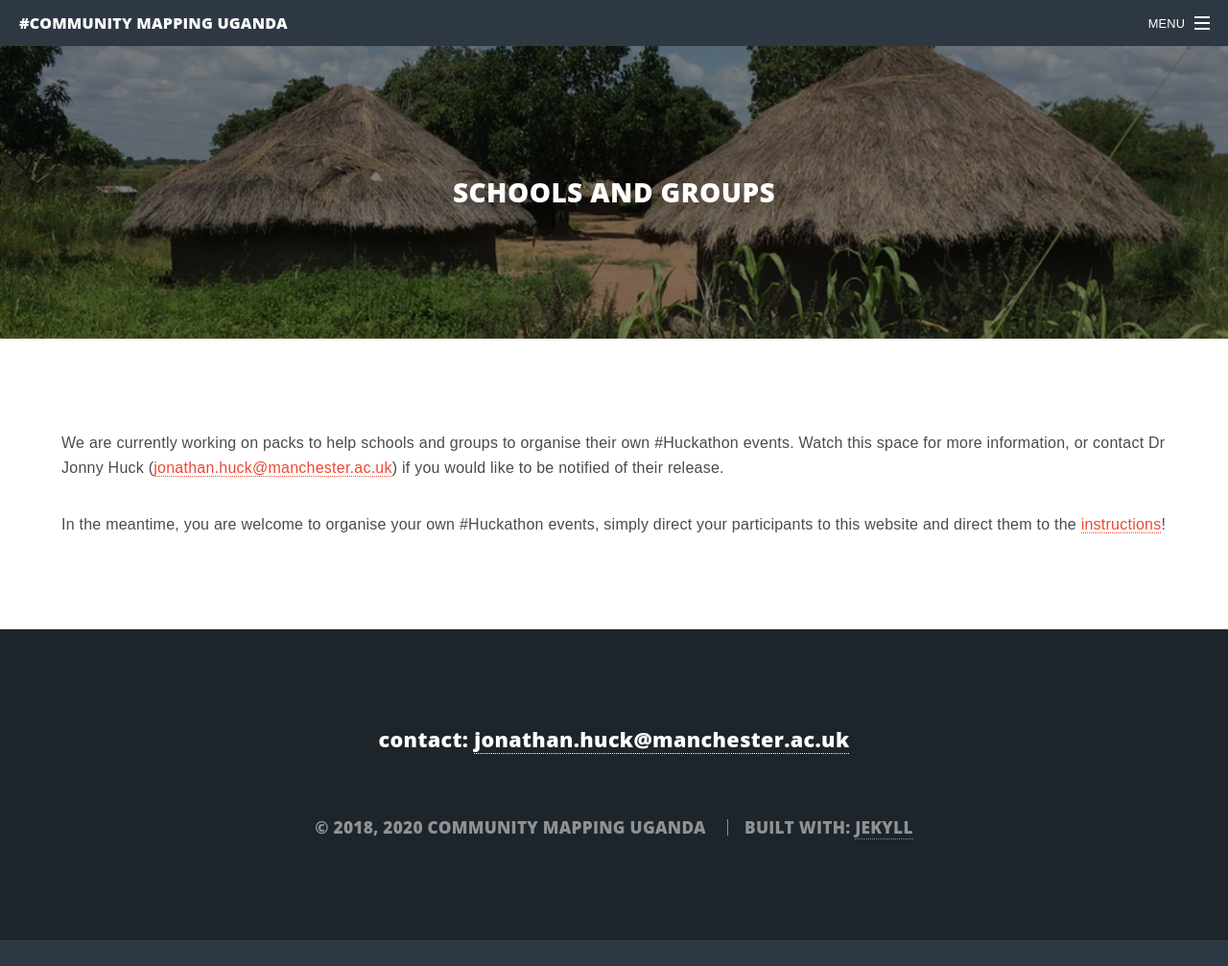
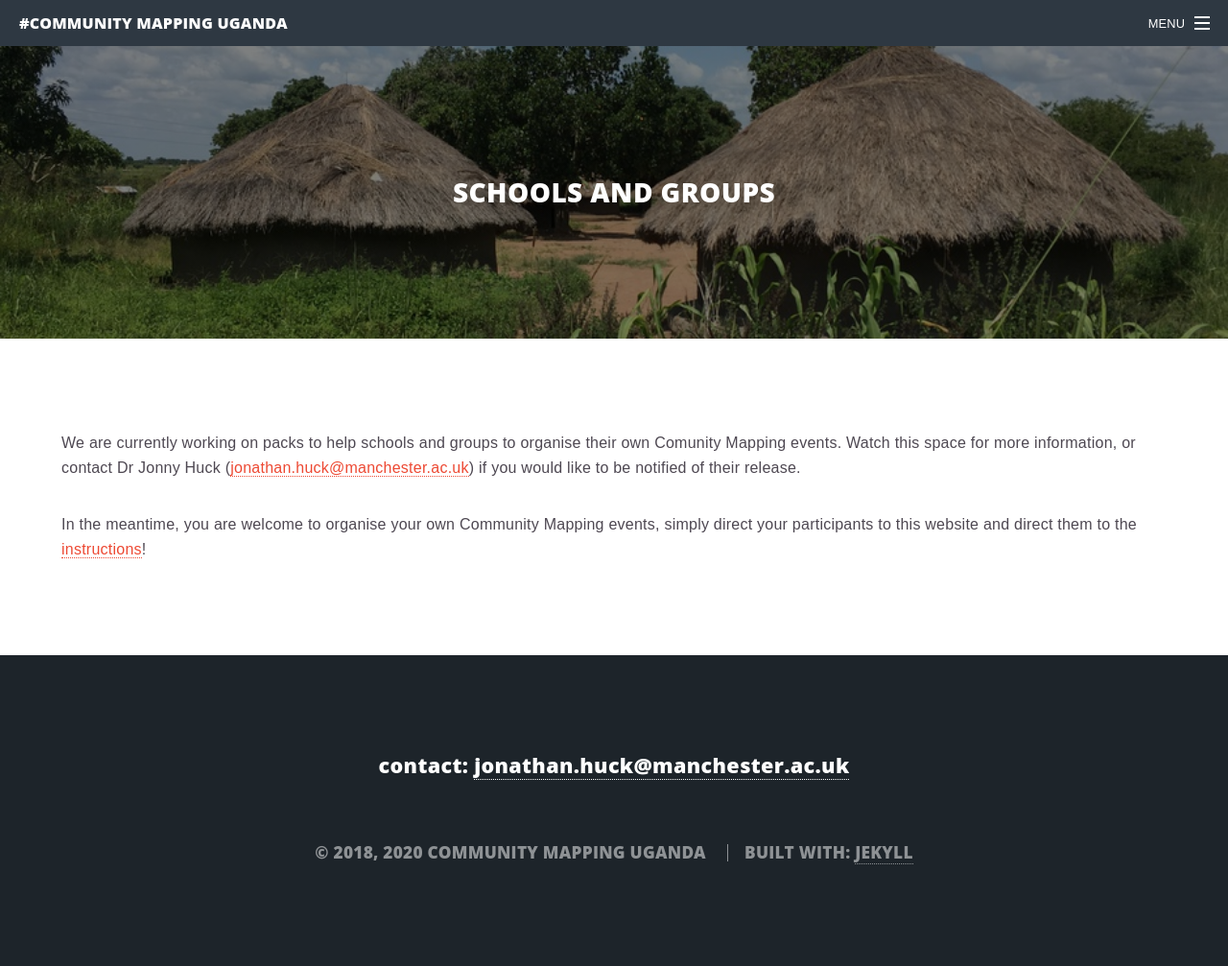
Before and after one commit to jonnyhuck/huckathon.org, a Jekyll site: the page built from schools.md, in a window 1280 px wide and 1007 px high. Shown: the whole window at 96% size. Built offline with Jekyll 4.4.1, drawn with Linux system fonts in a browser that asks for light colours.

Commit message:
started migration to CMU

```diff
--- a/schools.md
+++ b/schools.md
@@ -4,7 +4,7 @@ title: Schools and Groups
 title2: Schools and Groups
 ---
 
-We are currently working on packs to help schools and groups to organise their own #Huckathon events. Watch this space for more information, or contact Dr Jonny Huck
+We are currently working on packs to help schools and groups to organise their own Comunity Mapping events. Watch this space for more information, or contact Dr Jonny Huck
 <script type="text/javascript" language="javascript">
 <!--
 		// Email obfuscator script 2.1 by Tim Williams, University of Arizona
@@ -31,4 +31,4 @@ We are currently working on packs to help schools and groups to organise their o
 		//-->
 	</script> if you would like to be notified of their release.
 
-In the meantime, you are welcome to organise your own #Huckathon events, simply direct your participants to this website and direct them to the [instructions](http://huckathon.org/index.html#info)!
+In the meantime, you are welcome to organise your own Community Mapping events, simply direct your participants to this website and direct them to the [instructions](http://huckathon.org/index.html#info)!
```
Also changed, not shown: index.md (+1 -1 lines).
